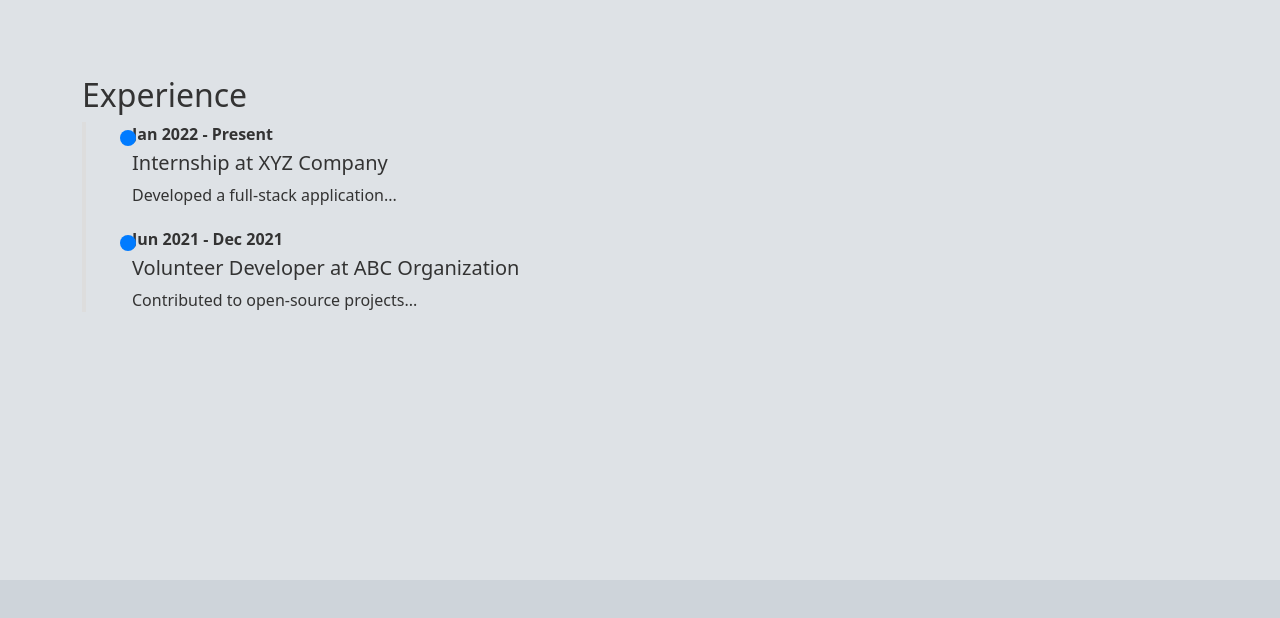
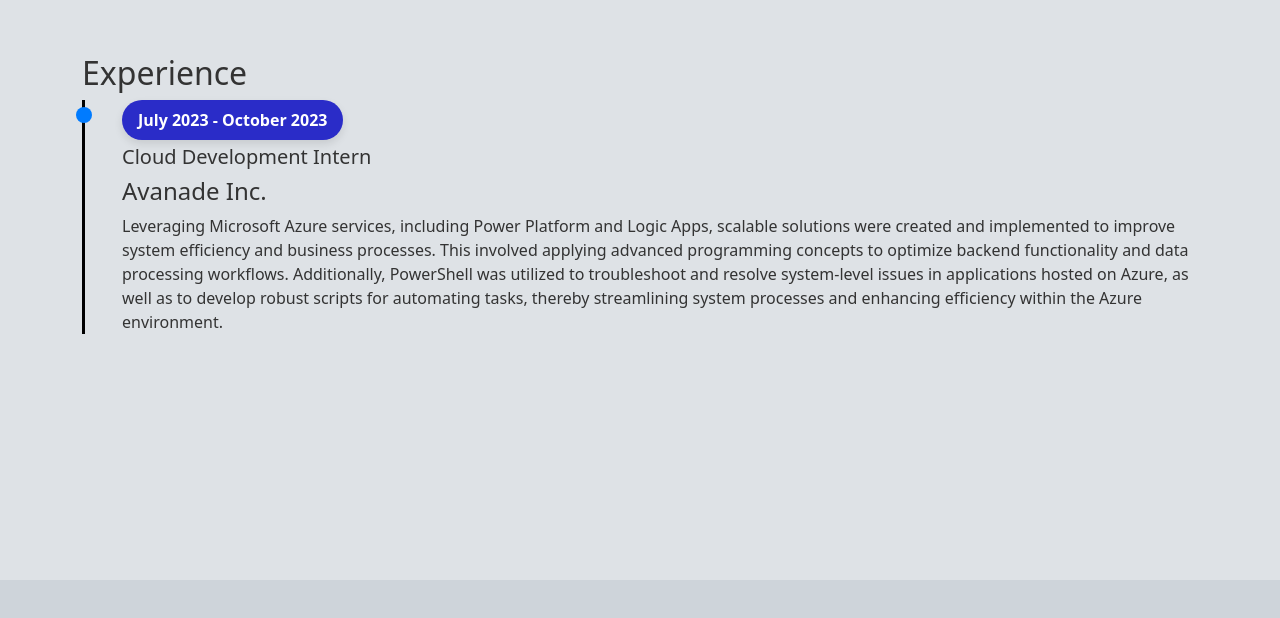
Before and after one commit to ParamDesai111/paramdesai111.github.io, a React (Create React App) app: page / in a window 1280 px wide. Shown: the part 1820-2438 px from the top of the page. Built offline with nearby package versions, Linux system fonts and the light colour scheme.

Commit message:
Expierence Tab Changes

```diff
--- a/src/components/ExperienceSection.jsx
+++ b/src/components/ExperienceSection.jsx
@@ -1,27 +1,22 @@
 import React from 'react';
+import experienceData from '../data/experiencedata.js'; // Adjusted import path
 
 function ExperienceSection() {
   return (
     <section id="experience" className="container mt-5">
       <h2>Experience</h2>
       <div className="timeline">
-        <div className="timeline-item">
-          <div className="timeline-dot"></div>
-          <div className="timeline-content">
-            <div className="timeline-date">Jan 2022 - Present</div>
-            <h3>Internship at XYZ Company</h3>
-            <p>Developed a full-stack application...</p>
+        {experienceData.map(item => (
+          <div key={item.id} className="timeline-item">
+            <div className="timeline-dot"></div>
+            <div className="timeline-content">
+              <div className="timeline-date">{item.date}</div>
+              <h3>{item.title}</h3>
+              <h4>{item.company}</h4>
+              <p>{item.description}</p>
+            </div>
           </div>
-        </div>
-        <div className="timeline-item">
-          <div className="timeline-dot"></div>
-          <div className="timeline-content">
-            <div className="timeline-date">Jun 2021 - Dec 2021</div>
-            <h3>Volunteer Developer at ABC Organization</h3>
-            <p>Contributed to open-source projects...</p>
-          </div>
-        </div>
-        {/* More timeline items */}
+        ))}
       </div>
     </section>
   );
--- /dev/null
+++ b/src/data/experiencedata.js
@@ -0,0 +1,20 @@
+const experienceData = [
+    {
+        id: 1,
+        date: "July 2023 - October 2023",
+        company: "Avanade Inc.",
+        title: "Cloud Development Intern",
+        description: `Leveraging Microsoft Azure services, including
+        Power Platform and Logic Apps, scalable solutions were created and
+        implemented to improve system efficiency and business processes.
+        This involved applying advanced programming concepts to optimize
+        backend functionality and data processing workflows. Additionally,
+        PowerShell was utilized to troubleshoot and resolve system-level
+        issues in applications hosted on Azure, as well as to develop robust
+        scripts for automating tasks, thereby streamlining system processes
+        and enhancing efficiency within the Azure environment.`
+    }
+    // Add more experiences here
+];
+
+export default experienceData;
--- a/src/styles/main.css
+++ b/src/styles/main.css
@@ -34,7 +34,6 @@
     background: #ced4da;
   }
 
-  /* Adjust padding for the first section to account for the fixed navbar */
   #home {
     padding-top: 70px; /* Height of the navbar */
   }
@@ -51,8 +50,8 @@
     left: 0;
     top: 0;
     bottom: 0;
-    width: 4px;
-    background: #ddd;
+    width: 2.5px;
+    background: #000000;
   }
 
   .timeline-item {
@@ -62,8 +61,8 @@
 
   .timeline-dot {
     position: absolute;
-    left: 8px;
-    top: 8px; /* Adjust this value as needed */
+    left: -36.5px;
+    top: 7px;
     width: 16px;
     height: 16px;
     border-radius: 50%;
@@ -71,13 +70,26 @@
     z-index: 1;
   }
 
-  .timeline-date {
+  /* .timeline-date {
     margin-bottom: 5px;
     font-weight: bold;
+  } */
+  .timeline-date {
+    display: inline-block;
+    margin-bottom: 5px;
+    font-weight: bold;
+    background-color: #2a2cc8; /* Adjust the color to match your design */
+    color: white; /* Text color */
+    padding: 8px 16px; /* Adjust padding to your preference */
+    border-radius: 20px; /* Gives the rounded corners */
+    font-size: 1rem; /* Adjust font-size as needed */
+    /* Additional properties for better appearance */
+    box-shadow: 0 4px 8px rgba(0, 0, 0, 0.1); /* Optional: Adds a subtle shadow */
   }
 
+
   .timeline-content {
-    margin-left: 20px; /* Give some space for the dot */
+    margin-left: 10px; /* Give some space for the dot */
   }
 
   .timeline-content h3 {
```
Also changed, not shown: 11 other files (tests, documents, lock files or other folders).
